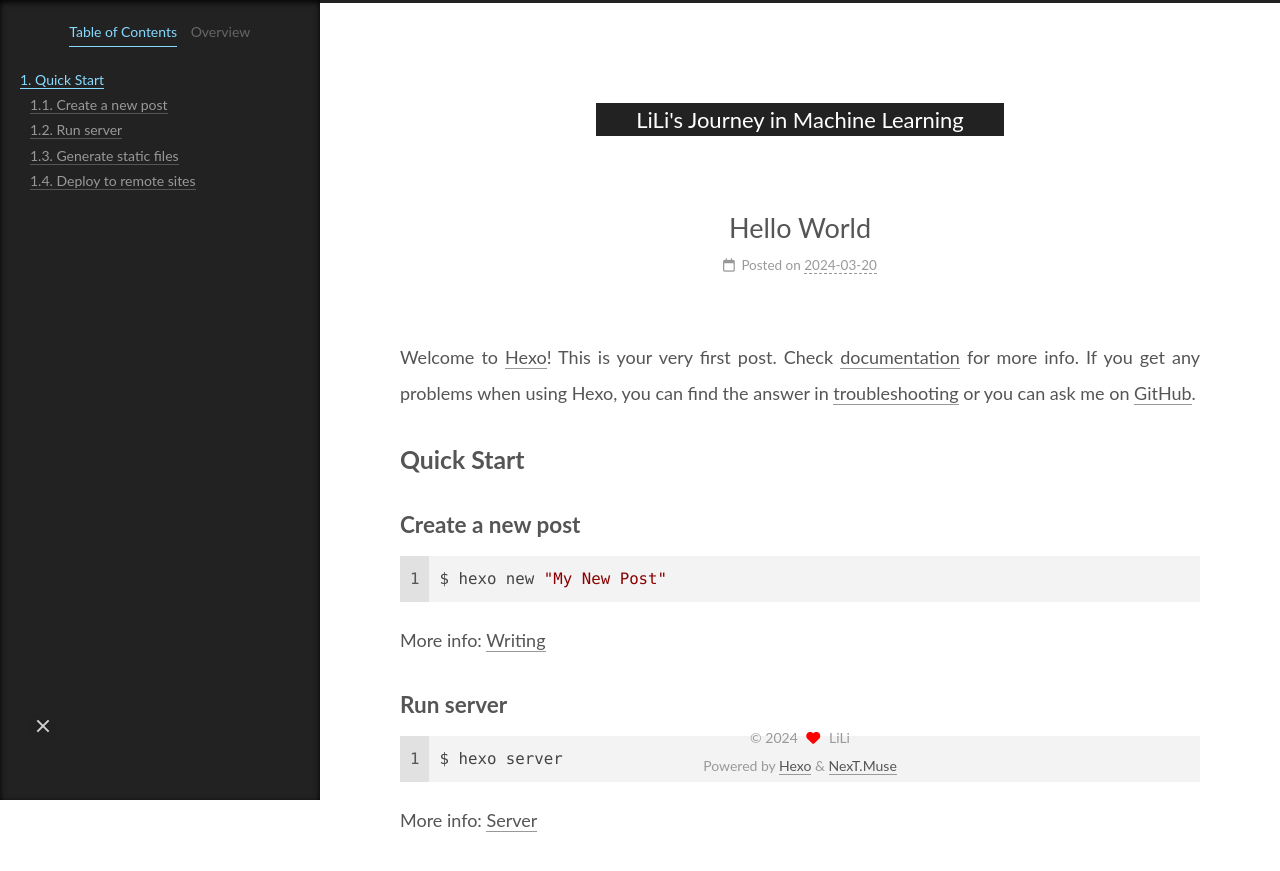
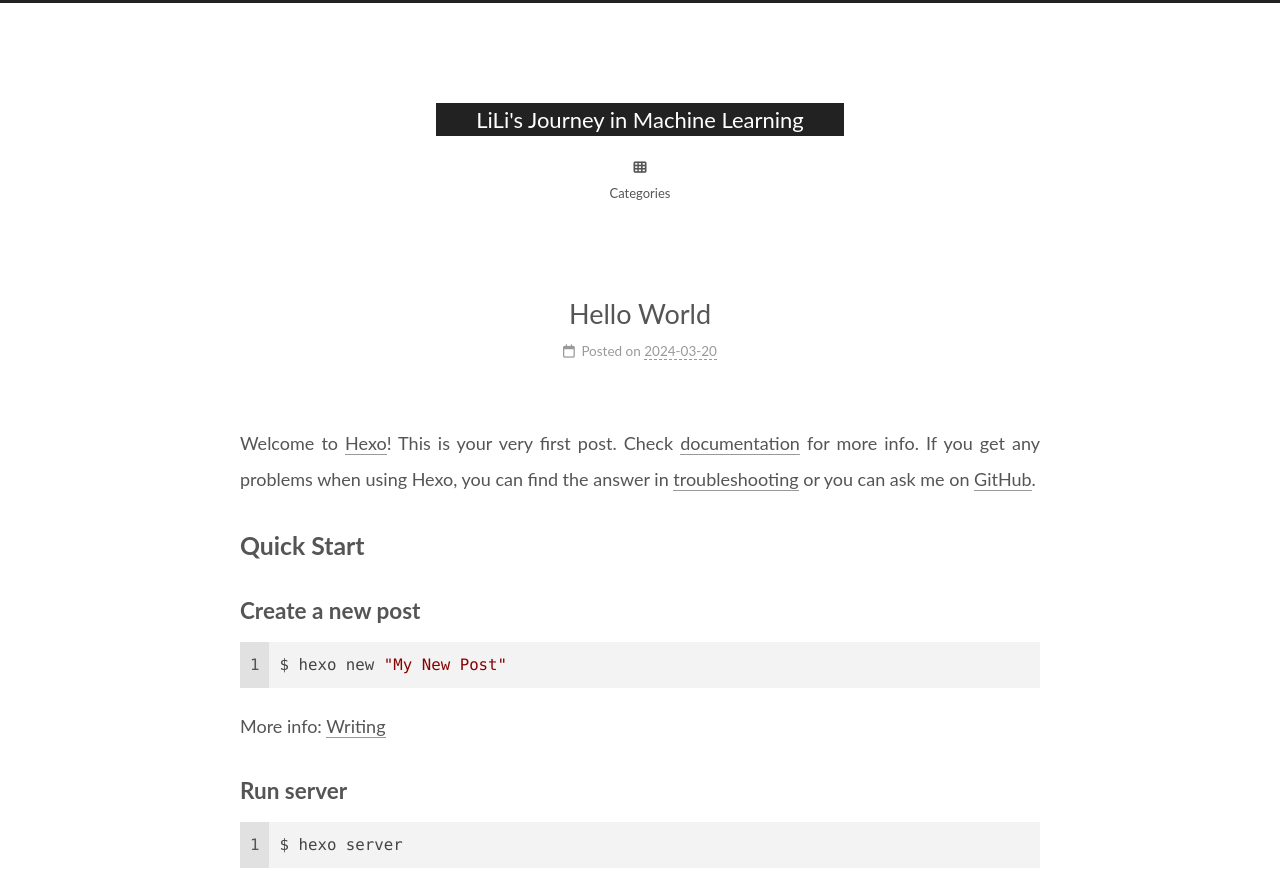
Before and after one commit to sxdtlili/ai.github.io, a plain HTML site: page 2024/03/20/hello-world/index.html in a window 1280 px wide. Shown: the top 871 px of the page. Drawn offline with nearby package versions, Linux system fonts and the light colour scheme.

Commit message:
Site updated: 2024-03-21 11:16:36

```diff
--- a/2024/03/20/hello-world/index.html
+++ b/2024/03/20/hello-world/index.html
@@ -17,7 +17,7 @@
 <link rel="stylesheet" href="https://cdnjs.cloudflare.com/ajax/libs/font-awesome/6.5.1/css/all.min.css" integrity="sha256-wiz7ZSCn/btzhjKDQBms9Hx4sSeUYsDrTLg7roPstac=" crossorigin="anonymous">
   <link rel="stylesheet" href="https://cdnjs.cloudflare.com/ajax/libs/animate.css/3.1.1/animate.min.css" integrity="sha256-PR7ttpcvz8qrF57fur/yAx1qXMFJeJFiA6pSzWi0OIE=" crossorigin="anonymous">
 
-<script class="next-config" data-name="main" type="application/json">{"hostname":"sxdtlili.github.io","root":"/","images":"/images","scheme":"Muse","darkmode":false,"version":"8.19.2","exturl":false,"sidebar":{"position":"left","display":"post","padding":18,"offset":12},"copycode":{"enable":false,"style":null},"fold":{"enable":false,"height":500},"bookmark":{"enable":false,"color":"#222","save":"auto"},"mediumzoom":false,"lazyload":false,"pangu":false,"comments":{"style":"tabs","active":null,"storage":true,"lazyload":false,"nav":null},"stickytabs":false,"motion":{"enable":true,"async":false,"transition":{"menu_item":"fadeInDown","post_block":"fadeIn","post_header":"fadeInDown","post_body":"fadeInDown","coll_header":"fadeInLeft","sidebar":"fadeInUp"}},"prism":false,"i18n":{"placeholder":"Searching...","empty":"We didn't find any results for the search: ${query}","hits_time":"${hits} results found in ${time} ms","hits":"${hits} results found"}}</script><script src="/js/config.js"></script>
+<script class="next-config" data-name="main" type="application/json">{"hostname":"sxdtlili.github.io","root":"/","images":"/images","scheme":"Gemini","darkmode":false,"version":"8.19.2","exturl":false,"sidebar":{"position":"left","display":"post","padding":18,"offset":12},"copycode":{"enable":false,"style":null},"fold":{"enable":false,"height":500},"bookmark":{"enable":false,"color":"#222","save":"auto"},"mediumzoom":false,"lazyload":false,"pangu":false,"comments":{"style":"tabs","active":null,"storage":true,"lazyload":false,"nav":null},"stickytabs":false,"motion":{"enable":true,"async":false,"transition":{"menu_item":"fadeInDown","post_block":"fadeIn","post_header":"fadeInDown","post_body":"fadeInDown","coll_header":"fadeInLeft","sidebar":"fadeInUp"}},"prism":false,"i18n":{"placeholder":"Searching...","empty":"We didn't find any results for the search: ${query}","hits_time":"${hits} results found in ${time} ms","hits":"${hits} results found"}}</script><script src="/js/config.js"></script>
 
     <meta name="description" content="Welcome to Hexo! This is your very first post. Check documentation for more info. If you get any problems when using Hexo, you can find the answer in troubleshooting or you can ask me on GitHub. Quick">
 <meta property="og:type" content="article">
@@ -62,6 +62,9 @@
       <header class="header" itemscope itemtype="http://schema.org/WPHeader"><div class="site-brand-container">
   <div class="site-nav-toggle">
     <div class="toggle" aria-label="Toggle navigation bar" role="button">
+        <span class="toggle-line"></span>
+        <span class="toggle-line"></span>
+        <span class="toggle-line"></span>
     </div>
   </div>
 
@@ -82,6 +85,10 @@
 
 
 
+<nav class="site-nav">
+  <ul class="main-menu menu"><li class="menu-item menu-item-categories"><a href="/categories/" rel="section"><i class="fa fa-th fa-fw"></i>Categories</a></li>
+  </ul>
+</nav>
 
 
 
@@ -251,19 +258,13 @@
     </span>
     <span class="author" itemprop="copyrightHolder">LiLi</span>
   </div>
-  <div class="powered-by">Powered by <a href="https://hexo.io/" rel="noopener" target="_blank">Hexo</a> & <a href="https://theme-next.js.org/muse/" rel="noopener" target="_blank">NexT.Muse</a>
+  <div class="powered-by">Powered by <a href="https://hexo.io/" rel="noopener" target="_blank">Hexo</a> & <a href="https://theme-next.js.org/" rel="noopener" target="_blank">NexT.Gemini</a>
   </div>
 
     </div>
   </footer>
 
 
-  <div class="toggle sidebar-toggle" role="button">
-    <span class="toggle-line"></span>
-    <span class="toggle-line"></span>
-    <span class="toggle-line"></span>
-  </div>
-  <div class="sidebar-dimmer"></div>
   <div class="back-to-top" role="button" aria-label="Back to top">
     <i class="fa fa-arrow-up fa-lg"></i>
     <span>0%</span>
@@ -276,7 +277,7 @@
 
 
   <script src="https://cdnjs.cloudflare.com/ajax/libs/animejs/3.2.1/anime.min.js" integrity="sha256-XL2inqUJaslATFnHdJOi9GfQ60on8Wx1C2H8DYiN1xY=" crossorigin="anonymous"></script>
-<script src="/js/comments.js"></script><script src="/js/utils.js"></script><script src="/js/motion.js"></script><script src="/js/schemes/muse.js"></script><script src="/js/next-boot.js"></script>
+<script src="/js/comments.js"></script><script src="/js/utils.js"></script><script src="/js/motion.js"></script><script src="/js/next-boot.js"></script>
 
 
 
```
Also changed, not shown: 2024/03/20/机器学习/index.html (+10 -9 lines), 2024/03/21/线性回归算法/index.html (+10 -9 lines), archives/2024/03/index.html (+10 -9 lines), archives/2024/index.html (+10 -9 lines), archives/index.html (+10 -9 lines), categories/数学基础/index.html (+10 -9 lines), categories/数学基础/微积分/index.html (+10 -9 lines), categories/算法实现/index.html (+10 -9 lines), categories/算法实现/线性回归/index.html (+10 -9 lines), index.html (+10 -9 lines), tags/求导/index.html (+10 -9 lines), tags/线性回归/index.html (+10 -9 lines).
